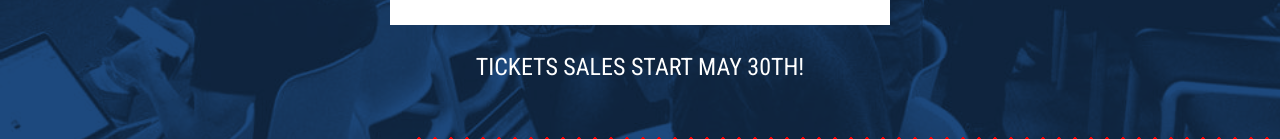
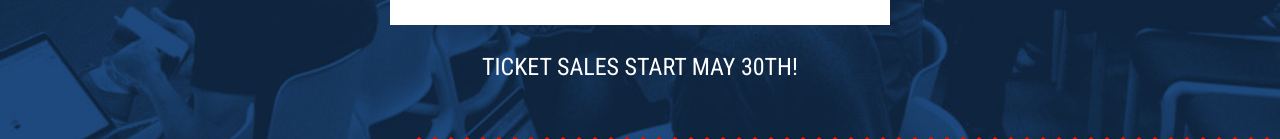
Before and after one commit to wayfair-archive/react-boston, a React (Create React App) app: page / in a window 1280 px wide. Shown: the part 587-726 px from the top of the page. Built offline with nearby package versions, Linux system fonts and the light colour scheme; what react-google-maps, react-tap-event-plugin would draw is missing.

Commit message:
Add ticket sale copy

```diff
--- a/src/2018/Hero.js
+++ b/src/2018/Hero.js
@@ -121,7 +121,7 @@ const Hero = () => (
           Call for Speakers
         </Button>
       </HeroCTA>
-      <HeroSubtitle>Tickets sales start May 30th!</HeroSubtitle>
+      <HeroSubtitle>Ticket sales start May 30th!</HeroSubtitle>
     </HeroWrapper>
     <HeroIntro>
       <Card>
```
